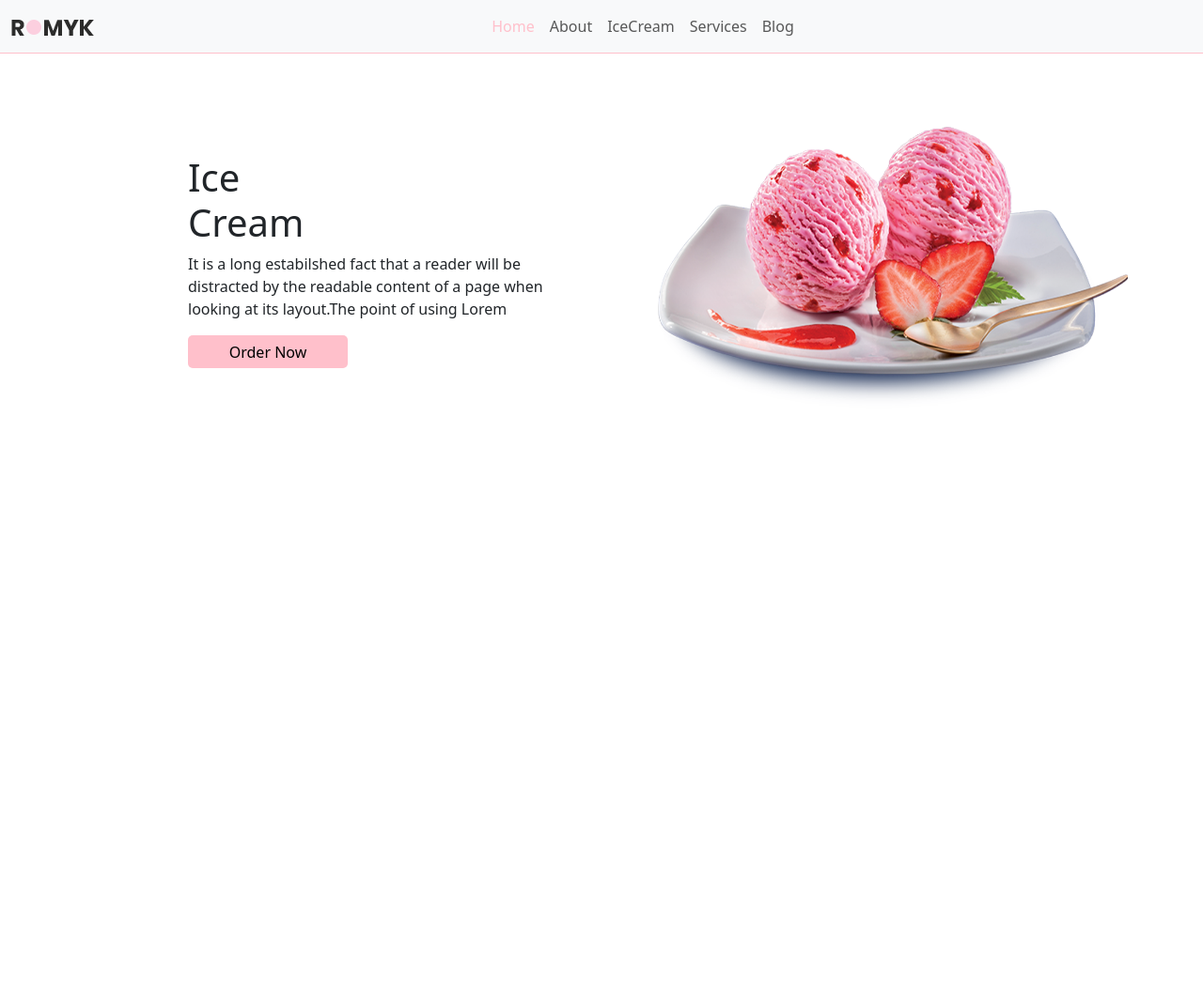
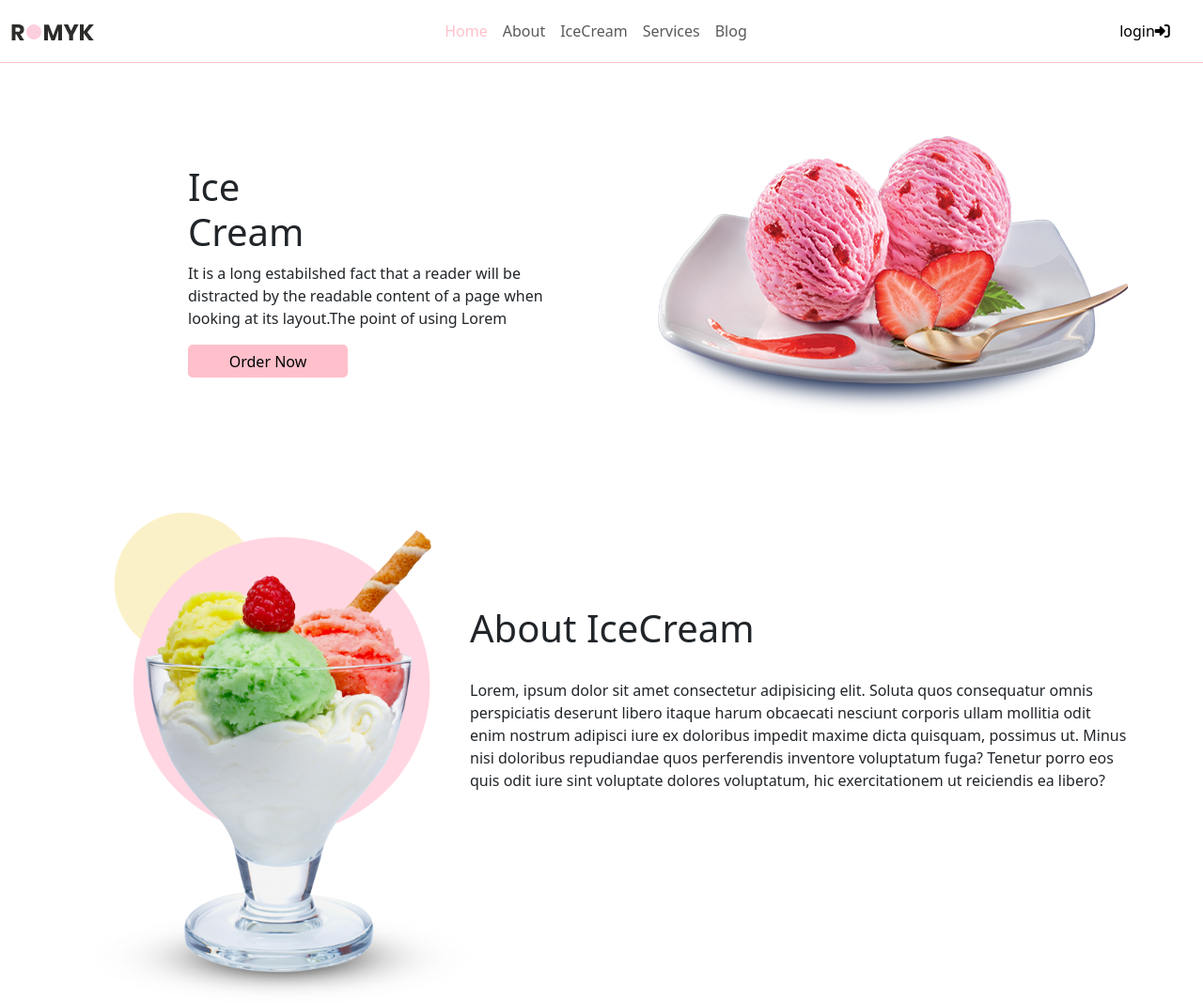
Before and after one commit to Jxstduncan/Projet_iceCream, a website: page index.html in a window 1280 px wide. Shown: the whole page at 94% size. Before the commit the page ends 800 px from the top, so only its background shows below. Drawn offline with nearby package versions, Linux system fonts and the light colour scheme.

Commit message:
Nav quasi fini manque sun/moon button et la page login

```diff
--- a/index.html
+++ b/index.html
@@ -9,7 +9,7 @@
     <title>Document</title>
 </head>
 <body>
-    <nav class="navbar navbar-expand-lg bg-body-tertiary">
+    <nav class="navbar navbar-expand-lg bg-body-light">
         <div class="container-fluid">
           <img src="./images/logo.png" alt="">
           <button class="navbar-toggler" type="button" data-bs-toggle="collapse" data-bs-target="#navbarNavAltMarkup" aria-controls="navbarNavAltMarkup" aria-expanded="false" aria-label="Toggle navigation">
@@ -23,6 +23,9 @@
               <a class="nav-link" href="">Services</a>
               <a class="nav-link" href="">Blog</a>
             </div>
+          </div>
+          <div>
+            <button class="login">login<i class="fa-solid fa-right-to-bracket"></i></button>
           </div>
         </div>
       </nav>
@@ -40,9 +43,13 @@
         </div>
        </div>
        <!-- fin de div pour img plus text -->
-        <div>
+        <div class="d-flex">
           <div>
-
+            <img src="./images/about-img.png" class="dameBlanche" alt="">
+          </div>
+          <div>
+            <h1 class="about">About IceCream</h1>
+            <p class="text">Lorem, ipsum dolor sit amet consectetur adipisicing elit. Soluta quos consequatur omnis perspiciatis deserunt libero itaque harum obcaecati nesciunt corporis ullam mollitia odit enim nostrum adipisci iure ex doloribus impedit maxime dicta quisquam, possimus ut. Minus nisi doloribus repudiandae quos perferendis inventore voluptatum fuga? Tenetur porro eos quis odit iure sint voluptate dolores voluptatum, hic exercitationem ut reiciendis ea libero?</p>
           </div>
         </div>
     <script src="./public/js/main.js"></script>
--- a/public/css/style.css
+++ b/public/css/style.css
@@ -32,6 +32,24 @@
     margin-left: 100px;
 }
 .creamy{
-    width:400px ;
+    width: 400px ;
     margin-left: 200px;
 }
+.dameBlanche{
+    width: 400px;
+    margin-left: 100px;
+    margin-top: 100px;
+}
+.about{
+    margin-top: 200px;
+}
+.login{
+   width: 100px;
+   height: 50px;
+   border: 0px;
+   background-color: white;
+}
+.text{
+    width:700px;
+    margin-top: 30px;
+}
```
